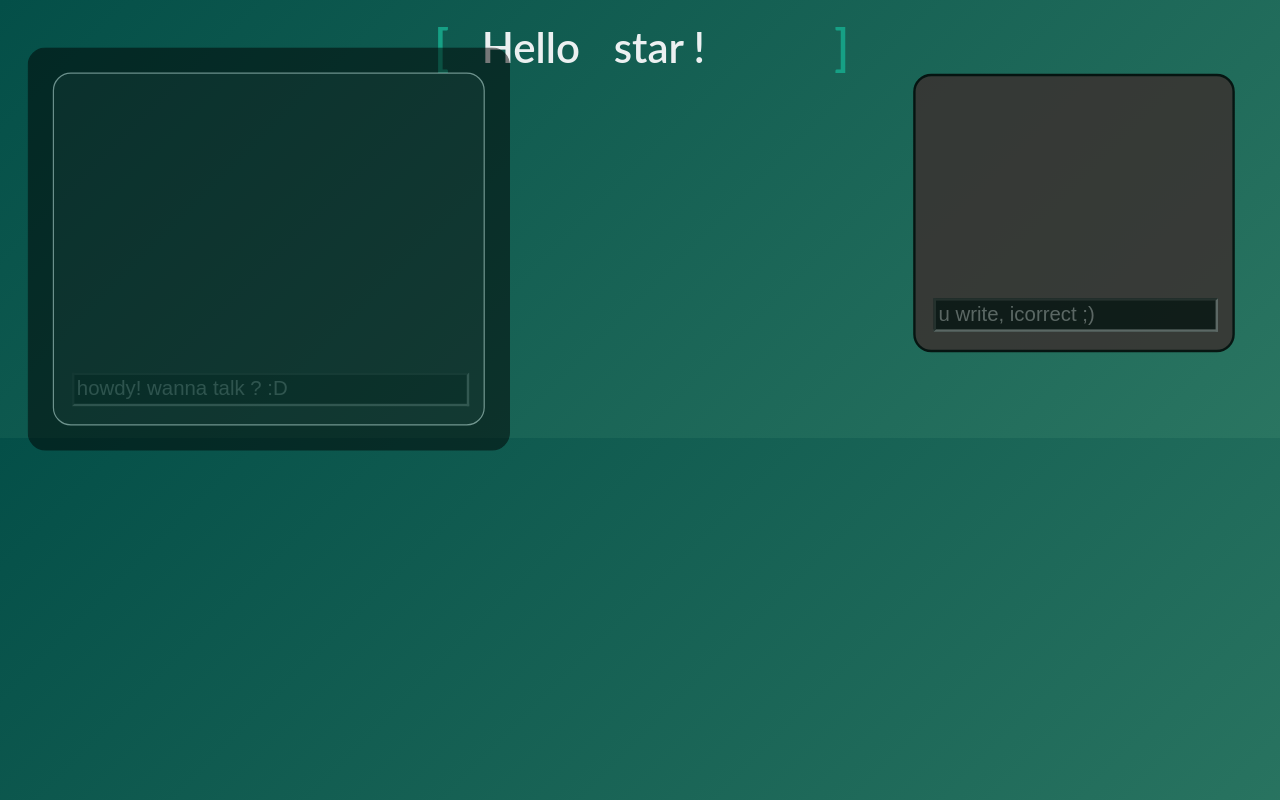
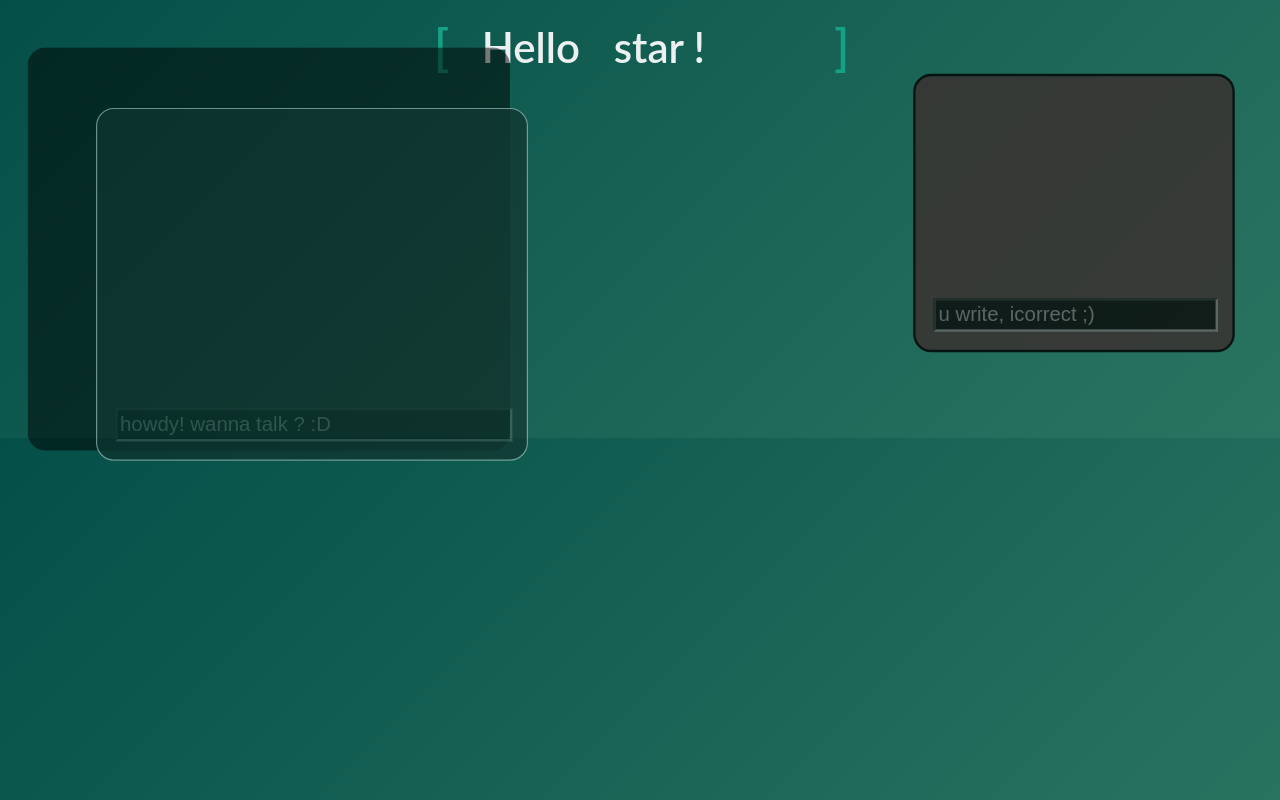
Before and after one commit to soufMiashs/MiashsGetrekt, a plain HTML site: page index.html in a window 1280 px wide. Shown: the top 800 px of the page. Drawn offline with Linux system fonts and the light colour scheme.

Commit message:
beautiful Chatbot

```diff
--- a/style.css
+++ b/style.css
@@ -63,6 +63,8 @@ table {
 }
 
 #boxborder {
+
+  transform: translate(10%, 10%);
   color: white;
   background-color: #131514;
   opacity: 0.8;
```
